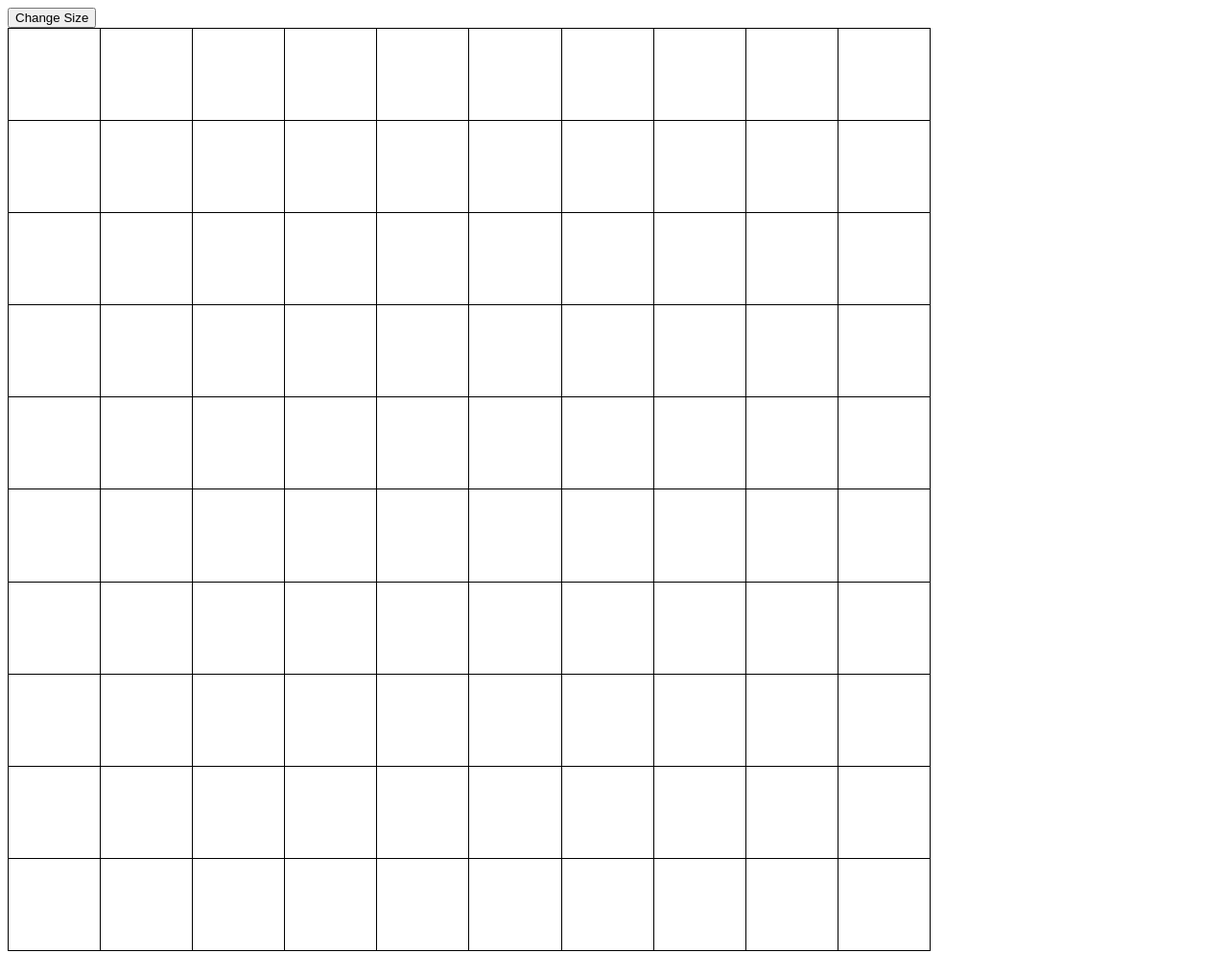
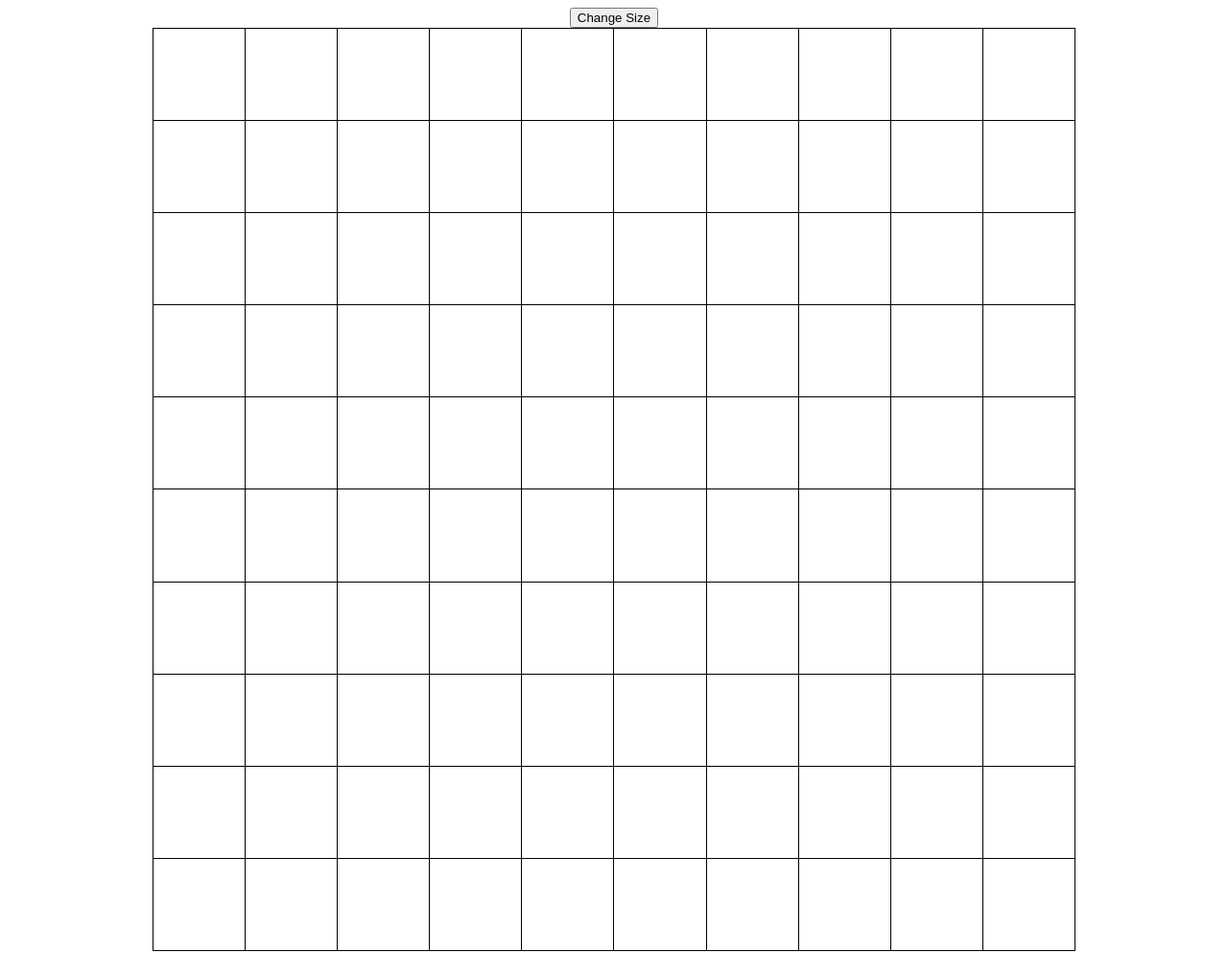
Before and after one commit to MatthewMcCusker/etch-a-sketch, a plain HTML site: page index.html in a window 1280 px wide. Shown: the whole page at 96% size. Drawn offline with Linux system fonts and the light colour scheme.

Commit message:
centered grid on page

```diff
--- a/styles.css
+++ b/styles.css
@@ -1,4 +1,10 @@
+body {
+    text-align: center;
+}
+
 #container {
+    margin-left: auto;
+    margin-right:auto;
     background-color: black;
     display: flex;
     height: 960px;
```
